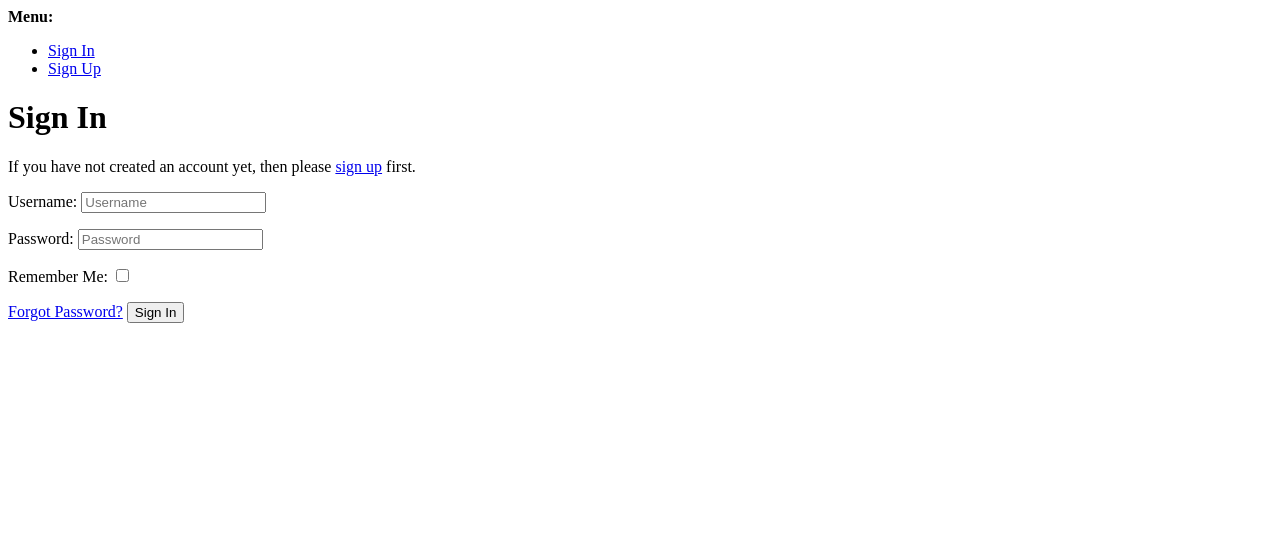
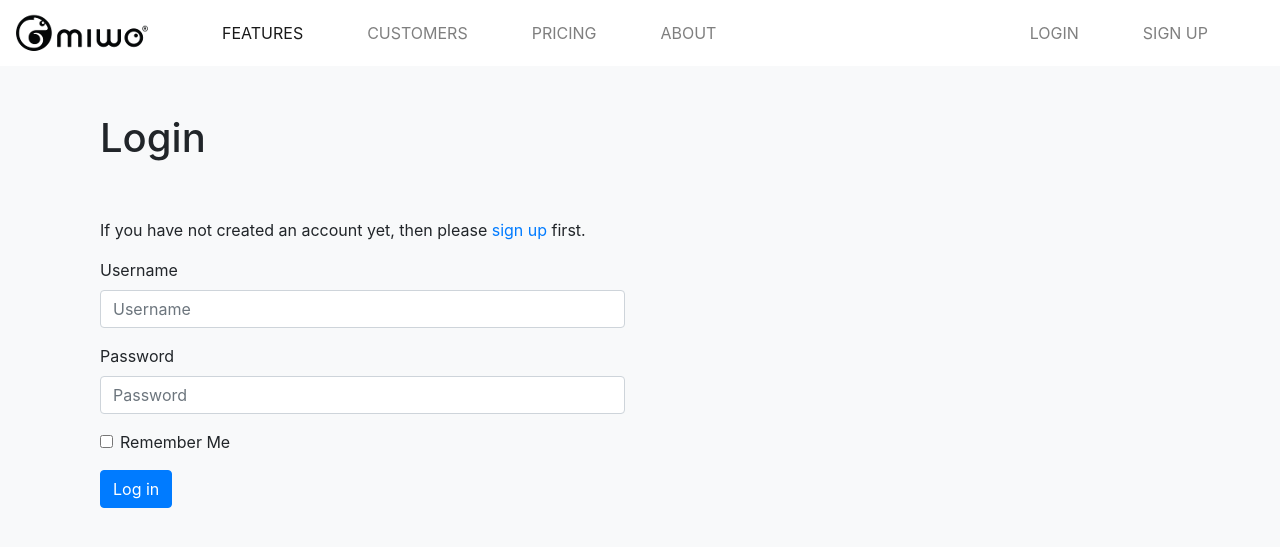
Before and after one commit to nicolas-pantel/MiWo, a Django app: page /accounts/login/ in a window 1280 px wide. Shown: the top 547 px of the page. Run offline with Django 3.2, Linux system fonts and the light colour scheme; some libraries are stand-ins or nearby versions.

Commit message:
feature(accounts): Override allauth templates, with django-bootstrap4

```diff
--- a/Miwo/settings.py
+++ b/Miwo/settings.py
@@ -54,6 +54,7 @@ INSTALLED_APPS = [
     'allauth.account',
     'allauth.socialaccount',
     'rest_auth.registration',
+    'bootstrap4',
 ]
 
 MIDDLEWARE = [
@@ -177,3 +178,5 @@ REST_FRAMEWORK = {
         'rest_framework.authentication.SessionAuthentication',
     ),
 }
+ACCOUNT_LOGOUT_ON_GET = True
+LOGIN_REDIRECT_URL = "/"
--- /dev/null
+++ b/backoffice/templates/account/login.html
@@ -0,0 +1,55 @@
+{% extends "backoffice/base.html" %}
+
+{% load i18n bootstrap4 %}
+{% load account socialaccount %}
+
+{% block title %}{% trans "Login" %}{% endblock %}
+
+{% block content %}
+<div class="container">
+    <div class="col-6">
+        <h1 class="pt-5">{% trans "Login" %}</h1>
+
+        {% get_providers as socialaccount_providers %}
+
+        {% if socialaccount_providers %}
+        <p class="pt-5">{% blocktrans with site.name as site_name %}Please sign in with one
+        of your existing third party accounts. Or, <a href="{{ signup_url }}">sign up</a>
+        for a {{ site_name }} account and sign in below:{% endblocktrans %}</p>
+
+        <div class="socialaccount_ballot">
+
+          <ul class="socialaccount_providers">
+            {% include "socialaccount/snippets/provider_list.html" with process="login" %}
+          </ul>
+
+          <div class="login-or">{% trans 'or' %}</div>
+
+        </div>
+
+        {% include "socialaccount/snippets/login_extra.html" %}
+
+        {% else %}
+        <p class="pt-5">{% blocktrans %}If you have not created an account yet, then please
+        <a href="{{ signup_url }}">sign up</a> first.{% endblocktrans %}</p>
+        {% endif %}
+
+        <form class="form" method="POST" action="{% url 'account_login' %}">
+          {% csrf_token %}
+          {% bootstrap_form form layout='horizontal' %}
+          {% if redirect_field_value %}
+          <input type="hidden" name="{{ redirect_field_name }}" value="{{ redirect_field_value }}" />
+          {% endif %}
+
+          {% comment %}
+          <a class="button secondaryAction" href="{% url 'account_reset_password' %}">{% trans "Forgot Password?" %}</a>
+          {% endcomment %}
+
+          {% buttons %}
+            <button class="btn btn-primary" type="submit">{% trans "Log in" %}</button>
+          {% endbuttons %}
+        </form>
+    </div>
+</div>
+
+{% endblock %}
--- a/backoffice/templates/backoffice/base.html
+++ b/backoffice/templates/backoffice/base.html
@@ -41,11 +41,17 @@
     <!-- Login -->
     <ul class="navbar-nav flex-row-reverse">
       <li class="nav-item">
-        <a class="nav-link mr-5" href="#">{% trans "SIGN UP" %}</a>
+        <a class="nav-link mr-5" href="{% url 'account_signup' %}">{% trans "SIGN UP" %}</a>
       </li>
-      <li class="nav-item">
-        <a class="nav-link mr-5" href="#">{% trans "LOGIN" %}</a>
-      </li>
+      {% if user.is_authenticated %}
+        <li class="nav-item">
+          <a class="nav-link mr-5" href="{% url 'account_logout' %}">{% trans "LOGOUT" %}</a>
+        </li>
+      {% else %}
+        <li class="nav-item">
+          <a class="nav-link mr-5" href="{% url 'account_login' %}">{% trans "LOGIN" %}</a>
+        </li>
+      {% endif %}
     </ul>
   </nav>
   {% block content %}
```
Also changed, not shown: backoffice/templates/account/signup.html (added, +30 -0 lines), 2 other files.
